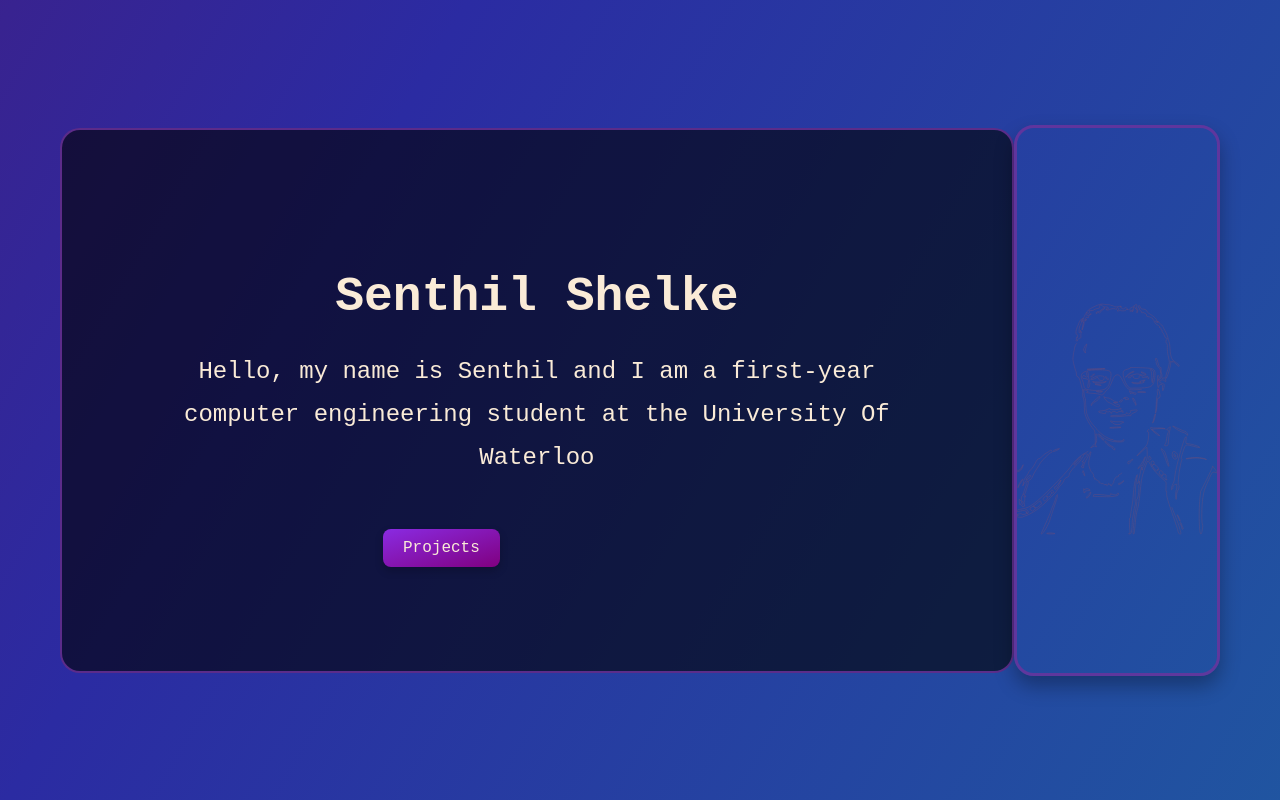
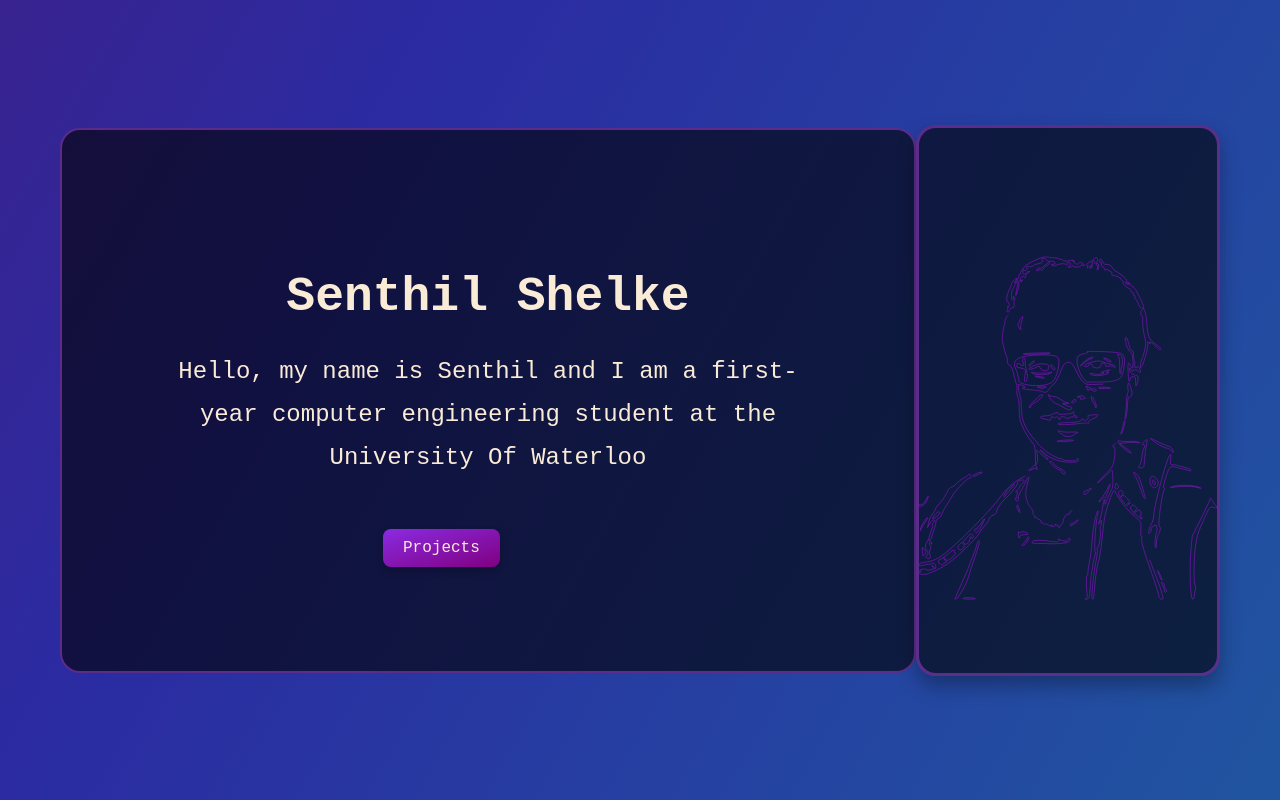
Before and after one commit to SenthilShelke/senthil-website, a React (Vite) app: page / in a window 1280 px wide. Built offline with nearby package versions, Linux system fonts and the light colour scheme.

Commit message:
updated svg image

```diff
--- a/src/index.css
+++ b/src/index.css
@@ -95,14 +95,15 @@ body {
 
 .my-image {
   height: 545px;
-  /* width: auto; */
+  width: 700px;
   border-radius: 20px;
   border: 3px solid rgba(110, 50, 157, 0.8);
   box-shadow: 0 10px 20px rgba(0, 0, 0, 0.3);
   display: flex;
   justify-content: center;
   align-items: center;
-  overflow: hidden; /* Ensures the SVG stays within the border */
+  overflow: hidden;
+  background: rgba(0, 0, 0, 0.6);
 }
 
 .my-image svg {
@@ -254,8 +255,8 @@ svg {
 }
 
 path {
-  stroke: #ff5733;
-  stroke-width: 2px;
+  stroke: #8e15ca;
+  stroke-width: 6px;
   fill: none;
   stroke-dasharray: 5000;
   stroke-dashoffset: 5000;
```
